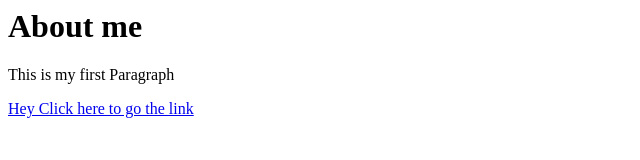
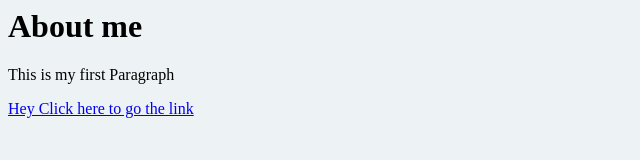
Before and after one commit to senkum59/site, a plain HTML site: page index.html in a window 1280 px wide. Shown: the whole page, without its empty margins (0-640 px from the left). Drawn offline with Linux system fonts and the light colour scheme.

Commit message:
added CSS

```diff
--- /dev/null
+++ b/css/test.css
@@ -0,0 +1,3 @@
+body{
+	background-color: #edf2f4;
+}
--- a/index.html
+++ b/index.html
@@ -5,6 +5,7 @@
 		<meta charset="utf-8">
 		<meta name="viewport" content="width=device-width, initial-scale=1">
 		<title>home</title>
+		<link rel="stylesheet" type="text/css" href="css/test.css">
 	</head>
 	<body>
 		<h1>About me</h1>
```
